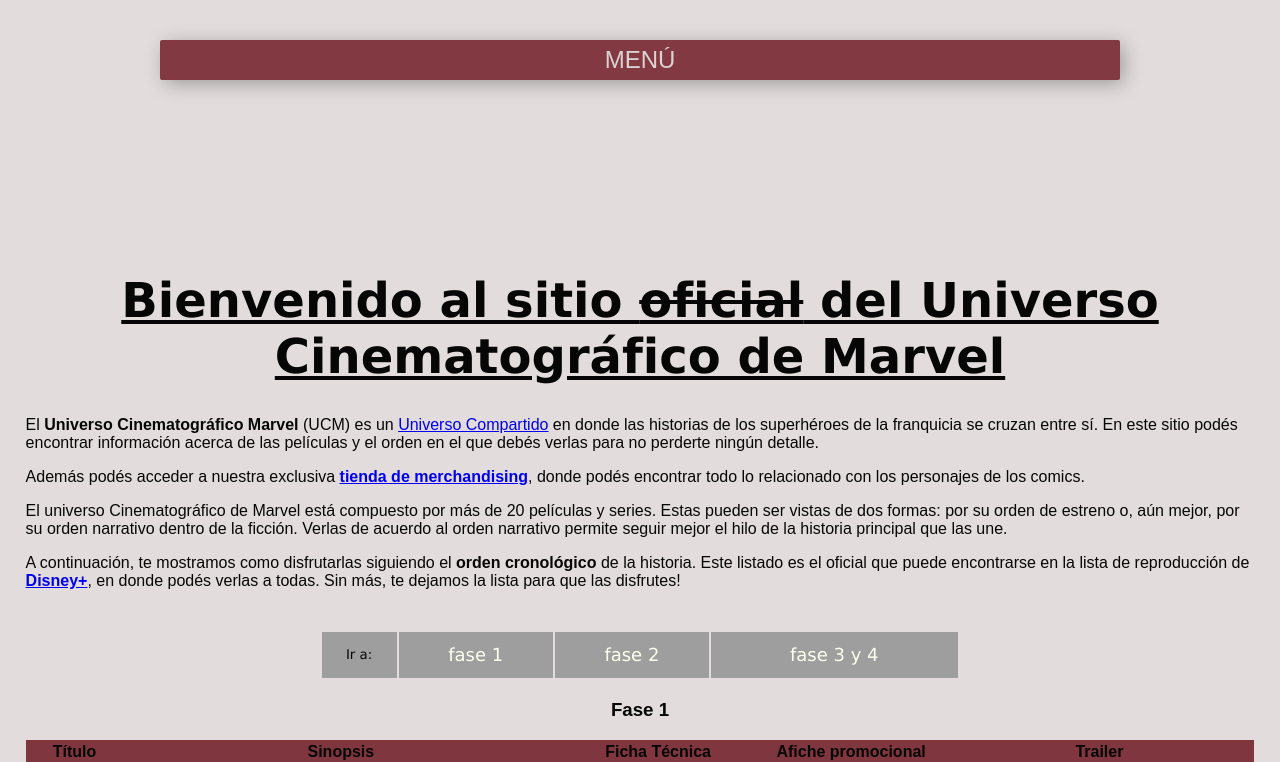
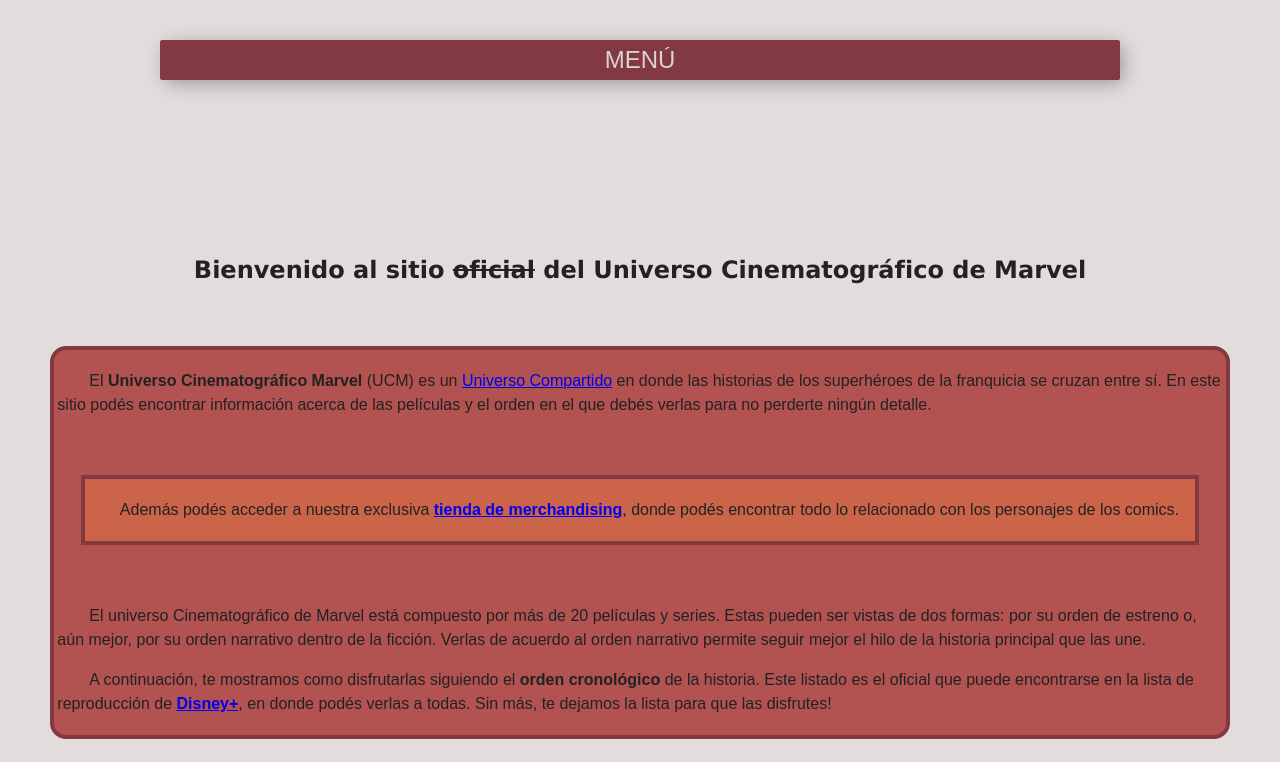
Before and after one commit to CaroBima/ISPC_ProgramacionWeb1, a PHP site: page / in a window 1280 px wide. Shown: the part 314-1076 px from the top of the page. Run offline with PHP 8.4, Linux system fonts and the light colour scheme; grey boxes are pictures that could not be loaded.

Commit message:
agregando estilos

```diff
--- a/Actividad 2/css/estilos.css
+++ b/Actividad 2/css/estilos.css
@@ -1,13 +1,13 @@
 p {
   font-size: 12pt;
-  font-family: arial, helvetica;
+  font-family: arial, helvetica, roboto, "new times roman", lato;
   font-weight: normal;
 }
 
 h1 {
-  font-size: 36pt;
+  font-size: x-large;
+  color: #222;
   font-family: verdana, arial;
-  text-decoration: underline;
   text-align: center;
   /*background-color: Teal;*/
 }
@@ -27,6 +27,8 @@
   margin: 5% 2% 5% 2%;
 }
 
+/* -------------------------      Imágenes       --------------------- */
+
 img {
   width: 100%;
 }
@@ -34,7 +36,16 @@
 .imgProducto {
   width: 50%;
 }
+
+/* -------------------------      Párrafos        --------------------- */
+
+.parrafo {
+  line-height: 1.5;
+  text-indent: 2em;
+}
+
 /* -------------------------      Header        --------------------- */
+
 header {
   text-align: center;
   background-color: #833941;
@@ -180,8 +191,8 @@
 }
 
 /* -------------------------            Tablas  menu fases        --------------------- */
-.navegacion {
-  background-color: #e2dcdc;
+.navegacion td {
+  background-color: #7f363e;
   margin: auto;
   margin-top: 40px;
   position: relative;
@@ -245,3 +256,22 @@
   text-decoration: none;
   transition: color 0.3s;
 }
+
+/* -------------------------            Cajas      --------------------- */
+
+.cajaIzq {
+  border: 0.3em solid #833941;
+  background-color: #b25351;
+  color: #222;
+  padding: 0.2em;
+  margin: 5% 2% 5% 2%;
+  border-radius: 1em;
+}
+
+.cajaDer {
+  border: 0.3em solid #833941;
+  background-color: #cc644a;
+  padding: 0.2em;
+  margin: 5% 2% 5% 2%;
+  align-self: center;
+}
--- a/Actividad 2/index.html
+++ b/Actividad 2/index.html
@@ -27,20 +27,24 @@
         </ul>
     </nav>
 
-    <h1 id="inicio">Bienvenido al sitio <del>oficial</del> del Universo Cinematográfico de Marvel</h1>
+    <h1 class="inicio">Bienvenido al sitio <del>oficial</del> del Universo Cinematográfico de Marvel</h1>
 
-    <p>
-        El <b>Universo Cinematográfico Marvel</b> (UCM) es un <a
-            href="https://es.wikipedia.org/wiki/Universo_compartido" target="_blank">Universo Compartido</a> en donde
+    <div class="parrafo">
+        <div class="cajaIzq">
+            <p> El <b>Universo Cinematográfico Marvel</b> (UCM) es un <a
+                    href="https://es.wikipedia.org/wiki/Universo_compartido" target="_blank">Universo Compartido</a> en
+                donde
                 las historias
                 de los superhéroes de la franquicia se cruzan entre sí. En este sitio podés encontrar información
                 acerca de las películas y el orden en el que debés verlas para no perderte ningún detalle.
             </p>
-
-    <p>Además podés acceder a nuestra exclusiva <a href="productos.html"><b>tienda de merchandising</b></a>, donde podés
+            <div class="cajaDer">
+                <p>Además podés acceder a nuestra exclusiva <a href="productos.html"><b>tienda de merchandising</b></a>,
+                    donde
+                    podés
                     encontrar todo lo relacionado con los personajes de los comics.
                 </p>
-
+            </div>
             <p>
                 El universo Cinematográfico de Marvel está compuesto por más de 20 películas y series.
                 Estas pueden ser vistas de dos formas: por su orden de estreno o, aún mejor, por su orden
@@ -49,26 +53,30 @@
             </p>
 
             <p>
-        A continuación, te mostramos como disfrutarlas siguiendo el <b>orden cronológico</b> de la historia. Este
-        listado es el oficial que puede encontrarse en la lista de reproducción de <a href="https://www.disneyplus.com/"
-            target="_blank"><strong>Disney+</strong></a>, en donde podés verlas
+                A continuación, te mostramos como disfrutarlas siguiendo el <b>orden cronológico</b> de la historia.
+                Este
+                listado es el oficial que puede encontrarse en la lista de reproducción de <a
+                    href="https://www.disneyplus.com/" target="_blank"><strong>Disney+</strong></a>, en donde podés
+                verlas
                 a todas. Sin más, te dejamos la lista para que las disfrutes!
             </p>
+        </div>
+
+
+
+    </div>
 
     <!--Tabla generada para poner el enlace a las distintas fases-->
     <table class="navegacion">
         <tr>
             <td>
-                Ir a:
+                <a href="#fase1">Ver Fase 1</a>
             </td>
             <td>
-                <a href="#fase1">Fase 1</a>
+                <a href="#fase2">Ver Fase 2</a>
             </td>
             <td>
-                <a href="#fase2">Fase 2</a>
-            </td>
-            <td>
-                <a href="#fase3y4">Fase 3 y 4</a>
+                <a href="#fase3y4">Ver Fase 3 y 4</a>
             </td>
         </tr>
     </table>
@@ -311,17 +319,15 @@
     <!--permite moverse entre las secciones de la página-->
     <table class="navegacion">
         <tr>
+
             <td>
-                Ir a:
+                <a href="#fase1">Ver Fase 1</a>
             </td>
             <td>
-                <a href="#fase1">Fase 1</a>
+                <a href="#fase2">Ver Fase 2</a>
             </td>
             <td>
-                <a href="#fase2">Fase 2</a>
-            </td>
-            <td>
-                <a href="#fase3y4">Fase 3 y 4</a>
+                <a href="#fase3y4">Ver Fase 3 y 4</a>
             </td>
             <td>
                 <a href="#inicio">Volver al inicio</a>
@@ -608,17 +614,15 @@
     <!--permite moverse entre las secciones de la página-->
     <table class="navegacion">
         <tr>
+
             <td>
-                Ir a:
+                <a href="#fase1">Ver Fase 1</a>
             </td>
             <td>
-                <a href="#fase1">Fase 1</a>
+                <a href="#fase2">Ver Fase 2</a>
             </td>
             <td>
-                <a href="#fase2">Fase 2</a>
-            </td>
-            <td>
-                <a href="#fase3y4">Fase 3 y 4</a>
+                <a href="#fase3y4">Ver Fase 3 y 4</a>
             </td>
             <td>
                 <a href="#inicio">Volver al inicio</a>
@@ -1206,17 +1210,15 @@
     <!--permite moverse entre las secciones de la página-->
     <table class="navegacion">
         <tr>
+
             <td>
-                Ir a:
+                <a href="#fase1">Ver Fase 1</a>
             </td>
             <td>
-                <a href="#fase1">Fase 1</a>
+                <a href="#fase2">Ver Fase 2</a>
             </td>
             <td>
-                <a href="#fase2">Fase 2</a>
-            </td>
-            <td>
-                <a href="#fase3y4">Fase 3 y 4</a>
+                <a href="#fase3y4">Ver Fase 3 y 4</a>
             </td>
             <td>
                 <a href="#inicio">Volver al inicio</a>
```
Lines whose indentation alone changed are shown as unchanged.
